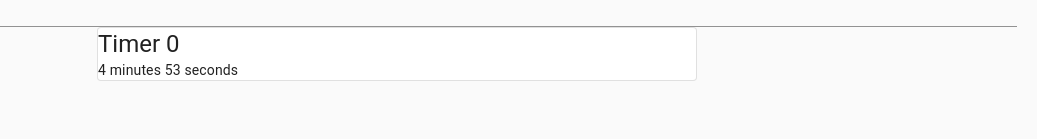
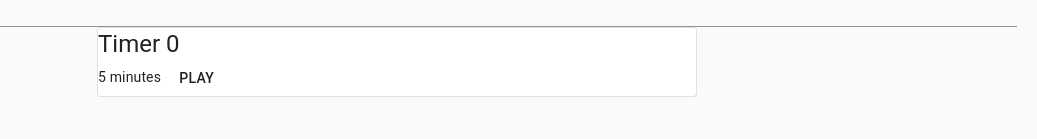
Before and after one commit to 5h3ms/examtimer, a React (Create React App) app: page / in a window 1280 px wide. Shown: the part 161-300 px from the top of the page, without its empty margins (243-1280 px from the left). Built offline with nearby package versions, Linux system fonts and the light colour scheme.

Commit message:
added play/pause to internal timer

```diff
--- a/src/components/Timer.react.tsx
+++ b/src/components/Timer.react.tsx
@@ -1,5 +1,6 @@
 import './Timer.css';
-import { useEffect, useState, ReactElement } from 'react';
+import { useEffect, useState, ReactElement, useCallback } from 'react';
+import { Button } from '@material-ui/core';
 
 interface TimerProps {
   days: number;
@@ -34,21 +35,35 @@ function Timer({
     days * 24 * 60 * 60 + hours * 60 * 60 + minutes * 60 + seconds,
   );
   const [timeLeft, setTimeLeft] = useState(calculateTimeLeft(timeSeconds));
+  const [isPaused, setIsPaused] = useState(true);
 
   useEffect(() => {
     setTimeSeconds(
       days * 24 * 60 * 60 + hours * 60 * 60 + minutes * 60 + seconds,
     );
-    const timer = setInterval(() => {
-      setTimeSeconds((difference) => difference - 1);
-    }, 1000);
-    // Clear timeout if the component is unmounted
-    return () => clearTimeout(timer);
   }, [days, hours, minutes, seconds]);
 
   useEffect(() => {
     setTimeLeft(calculateTimeLeft(timeSeconds));
   }, [timeSeconds]);
+
+  useEffect(() => {
+    let timer: NodeJS.Timeout | null = null;
+    if (!isPaused) {
+      timer = setInterval(() => {
+        setTimeSeconds((difference) => difference - 1);
+      }, 1000);
+    }
+    return () => {
+      if (timer) {
+        clearTimeout(timer);
+      }
+    };
+  }, [isPaused]);
+
+  const onSetPausePlay = useCallback(() => {
+    setIsPaused((isPaused) => !isPaused);
+  }, []);
 
   return (
     <div>
@@ -64,6 +79,7 @@ function Timer({
       ) : (
         <span>Time is up!</span>
       )}
+      <Button onClick={onSetPausePlay}>{isPaused ? 'Play' : 'Pause'}</Button>
     </div>
   );
 }
```
